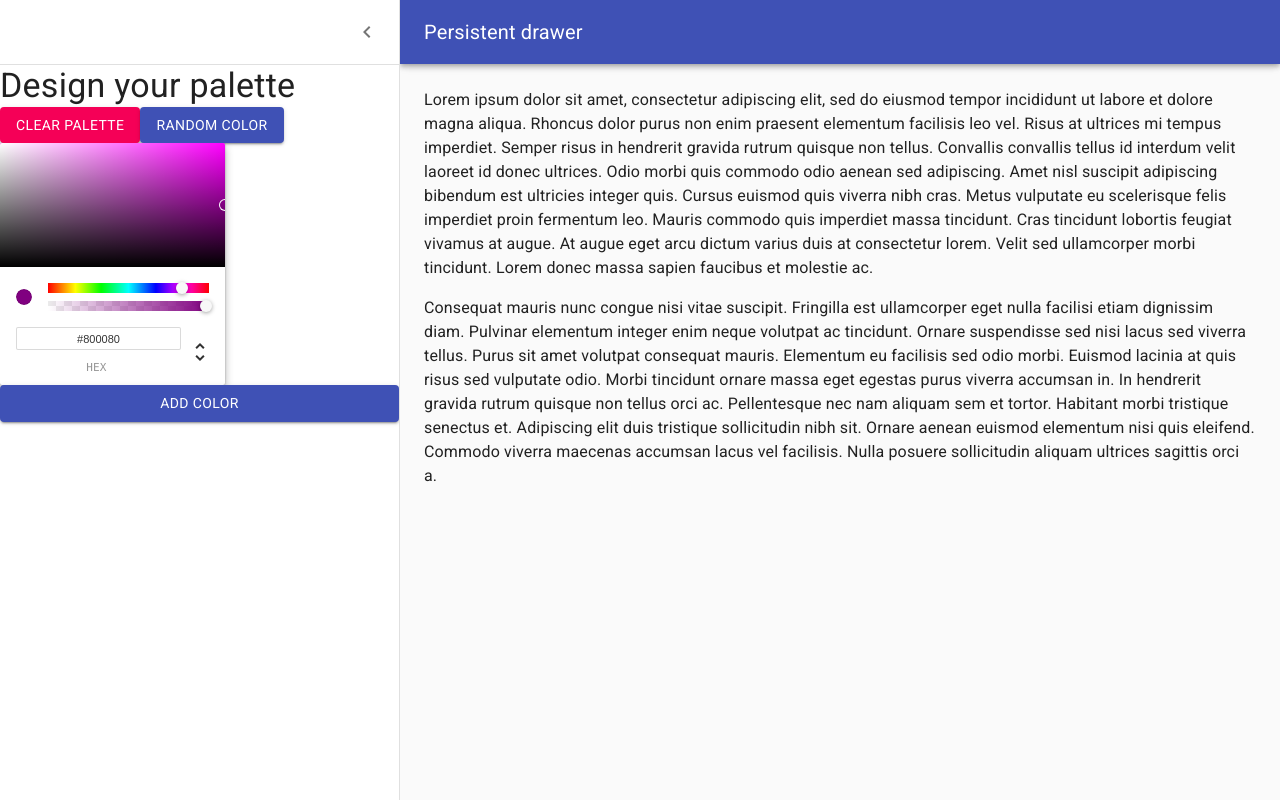
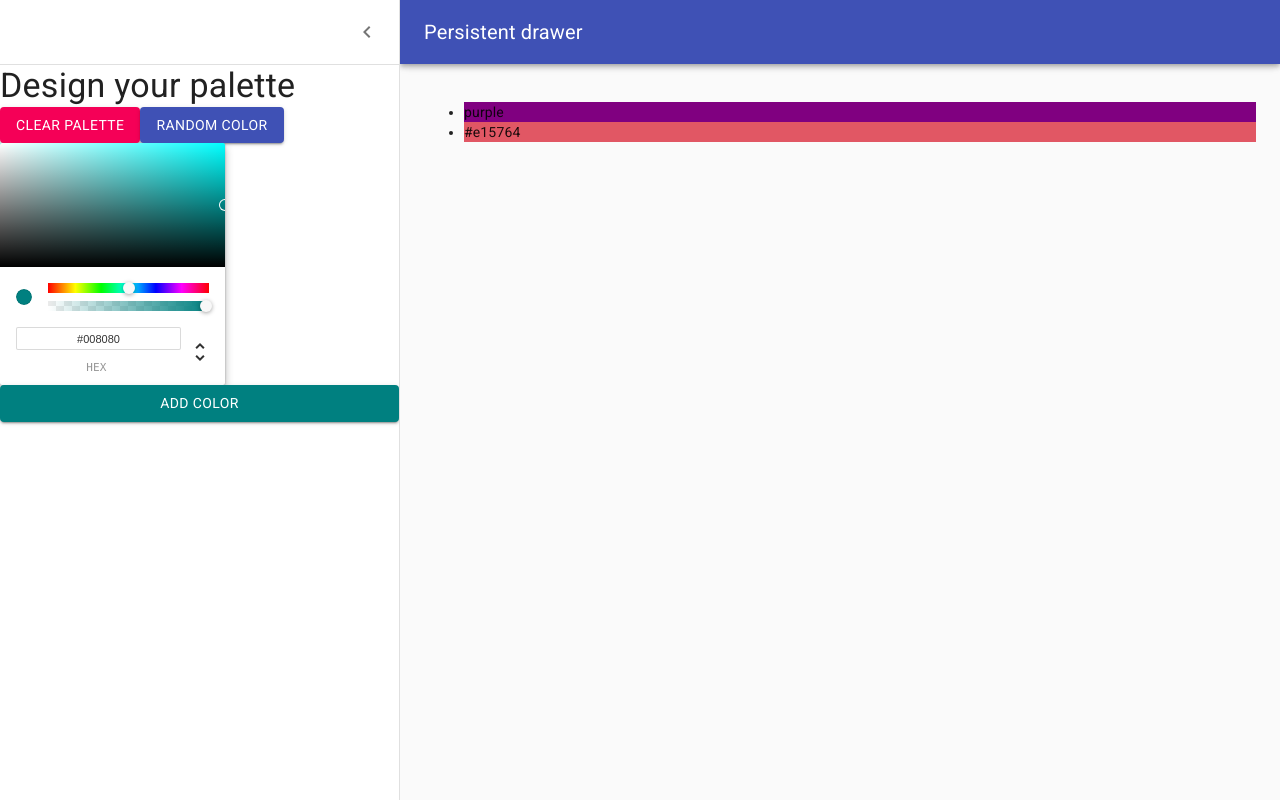
Before and after one commit to CloudBop/boppin-react-colors, a React (Create React App) app: page /palette/new in a window 1280 px wide. Both pictures are taken after a click on the button "open drawer". Built offline with nearby package versions, Linux system fonts and the light colour scheme.

Commit message:
Connect button/palette  state and colorpicker

```diff
--- a/src/Components/NewPaletteForm.js
+++ b/src/Components/NewPaletteForm.js
@@ -76,6 +76,8 @@ export default function NewPaletteForm() {
   const classes = useStyles();
   const theme = useTheme();
   const [ open, setOpen ] = React.useState(false);
+  const [ curColor, setColor ] = React.useState('teal');
+  const [ colors, setColors ] = React.useState([ 'purple', '#e15764' ]);
 
   function handleDrawerOpen() {
     setOpen(true);
@@ -83,6 +85,15 @@ export default function NewPaletteForm() {
 
   function handleDrawerClose() {
     setOpen(false);
+  }
+
+  function updateColor(color) {
+    console.log(color);
+    setColor(color.hex);
+  }
+
+  function addNewColor() {
+    setColors([ ...colors, curColor ]);
   }
 
   return (
@@ -135,11 +146,11 @@ export default function NewPaletteForm() {
         </div>
         <ChromePicker
           // initial color
-          color="purple"
+          color={curColor}
           // trigger function
-          onChangeComplete={newColor => console.log(newColor)}
+          onChangeComplete={newColor => updateColor(newColor)}
         />
-        <Button variant="contained" color="primary">
+        <Button variant="contained" color="primary" style={{ backgroundColor: curColor }} onClick={addNewColor}>
           {'Add Color'}
         </Button>
       </Drawer>
@@ -149,7 +160,7 @@ export default function NewPaletteForm() {
         })}
       >
         <div className={classes.drawerHeader} />
-        <Typography paragraph>
+        {/* <Typography paragraph>
           Lorem ipsum dolor sit amet, consectetur adipiscing elit, sed do eiusmod tempor incididunt ut labore et dolore
           magna aliqua. Rhoncus dolor purus non enim praesent elementum facilisis leo vel. Risus at ultrices mi tempus
           imperdiet. Semper risus in hendrerit gravida rutrum quisque non tellus. Convallis convallis tellus id interdum
@@ -158,17 +169,8 @@ export default function NewPaletteForm() {
           scelerisque felis imperdiet proin fermentum leo. Mauris commodo quis imperdiet massa tincidunt. Cras tincidunt
           lobortis feugiat vivamus at augue. At augue eget arcu dictum varius duis at consectetur lorem. Velit sed
           ullamcorper morbi tincidunt. Lorem donec massa sapien faucibus et molestie ac.
-        </Typography>
-        <Typography paragraph>
-          Consequat mauris nunc congue nisi vitae suscipit. Fringilla est ullamcorper eget nulla facilisi etiam
-          dignissim diam. Pulvinar elementum integer enim neque volutpat ac tincidunt. Ornare suspendisse sed nisi lacus
-          sed viverra tellus. Purus sit amet volutpat consequat mauris. Elementum eu facilisis sed odio morbi. Euismod
-          lacinia at quis risus sed vulputate odio. Morbi tincidunt ornare massa eget egestas purus viverra accumsan in.
-          In hendrerit gravida rutrum quisque non tellus orci ac. Pellentesque nec nam aliquam sem et tortor. Habitant
-          morbi tristique senectus et. Adipiscing elit duis tristique sollicitudin nibh sit. Ornare aenean euismod
-          elementum nisi quis eleifend. Commodo viverra maecenas accumsan lacus vel facilisis. Nulla posuere
-          sollicitudin aliquam ultrices sagittis orci a.
-        </Typography>
+        </Typography> */}
+        <ul>{colors.map(color => <li style={{ backgroundColor: color }}>{color}</li>)}</ul>
       </main>
     </div>
   );
```
